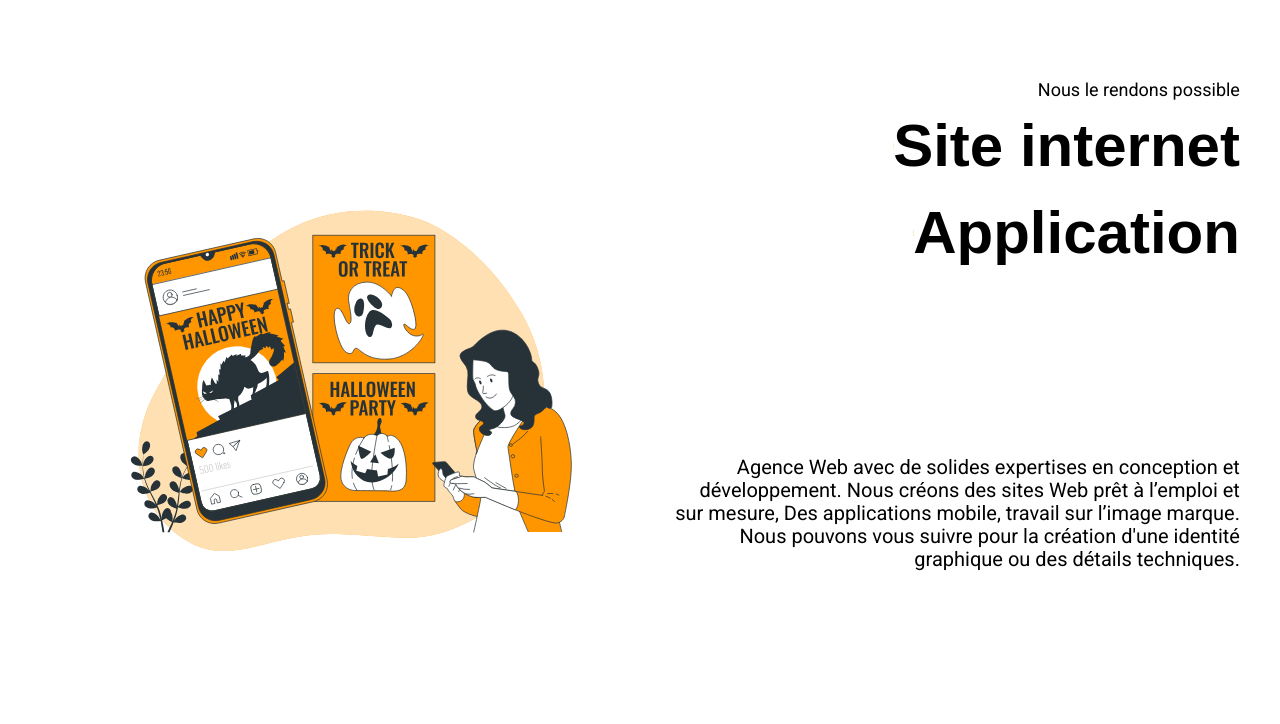
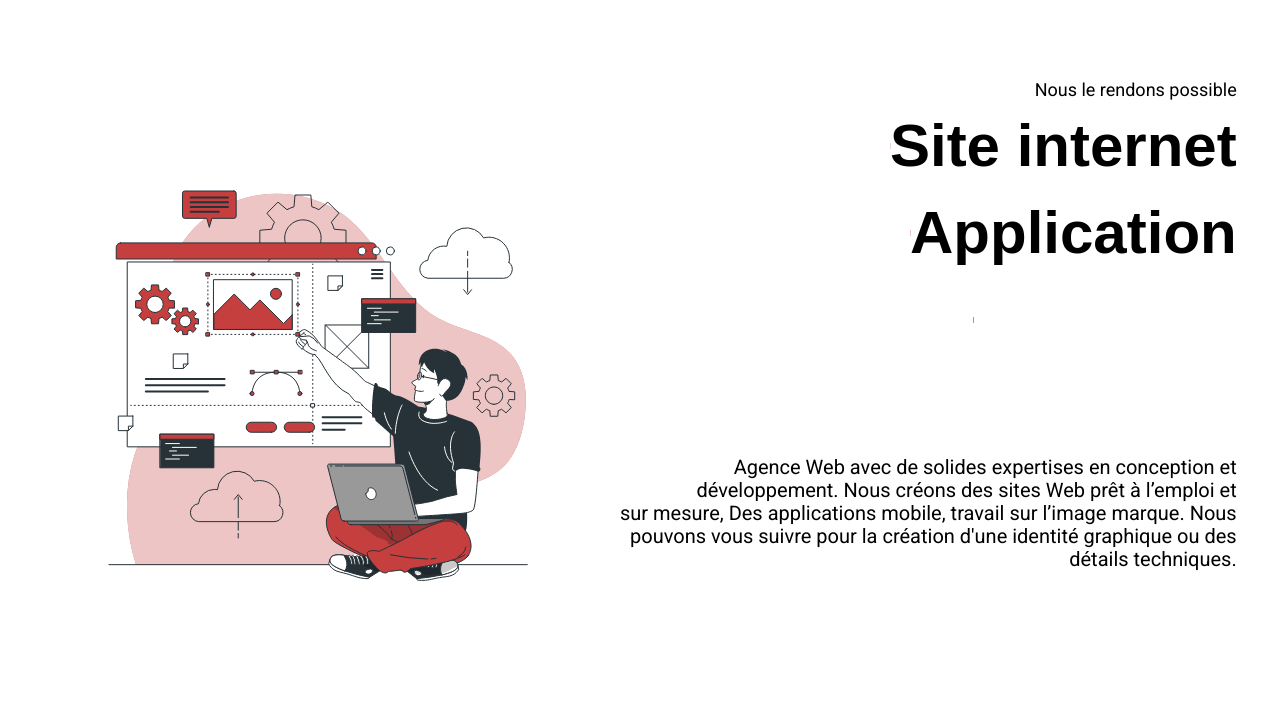
Before and after one commit to agence-reminders/remindersV2, a plain HTML site: page index.html in a window 1280 px wide. Shown: the part 402-1126 px from the top of the page. Drawn offline with nearby package versions, Linux system fonts and the light colour scheme; a web font is replaced by a local one.

Commit message:
remise en place du site normal

```diff
--- a/css/_vars.scss
+++ b/css/_vars.scss
@@ -1,11 +1,12 @@
-/*$primary: #5A010C !default;*/
-/*$red-2: #9F272D !default;
+$primary: #5A010C !default;
+$red-2: #9F272D !default;
 $red-3: #B25257 !default;
-$red-4: #976D6F !default;*/
+$red-4: #976D6F !default;
 
 
-/** halloween **/
+/** halloween
 $primary: #E94E1B !default;
 $red-2: #F38F20 !default;
 $red-3: #F3B55E !default;
 $red-4: #976D6F !default;
+**/
--- a/index.html
+++ b/index.html
@@ -16,8 +16,8 @@
     <link href="https://fonts.cdnfonts.com/css/kiona-2" rel="stylesheet">
 
     <link rel="apple-touch-icon" sizes="120x120" href="./apple-touch-icon.png">
-    <link rel="icon" type="image/png" sizes="50x50" href="./favicon-halloween.png">
-    <link rel="icon" type="image/png" sizes="60x60" href="./favicon-halloween.png">
+    <link rel="icon" type="image/png" sizes="50x50" href="./favicon.png">
+    <link rel="icon" type="image/png" sizes="60x60" href="./favicon.png">
     <link rel="manifest" href="./manifest.webmanifest">
     <link rel="mask-icon" href="./safari-pinned-tab.svg" color="#5bbad5">
     <meta name="apple-mobile-web-app-title" content="Agence Reminders">
@@ -123,8 +123,8 @@
 
     <section class="hero-banner-home-page">
         <div class="d-flex-home-page">
-            <!--<img src="img/Website-Creator.gif" alt="image" data-aos="fade-up"  data-aos-delay="500">-->
-            <img src="img/ilustration-halloween.svg" alt="image" data-aos="fade-up"  data-aos-delay="500" style="object-fit: fill; width: 600px; max-width: 100%;">
+            <img src="img/Website-Creator.gif" alt="image" data-aos="fade-up"  data-aos-delay="500">
+            <!--<img src="img/ilustration-halloween.svg" alt="image" data-aos="fade-up"  data-aos-delay="500" style="object-fit: fill; width: 600px; max-width: 100%;">-->
         </div>
         <div class="hero-container-title">
             <div class="hero-title-HP">
```
Also changed, not shown: css/style.css, 1 other file.
